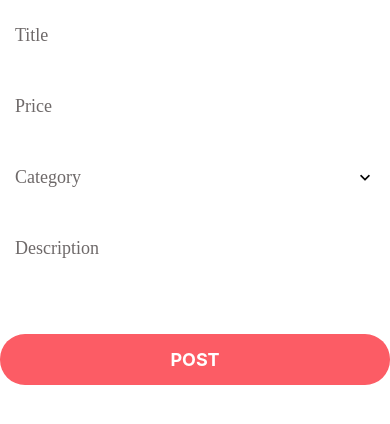
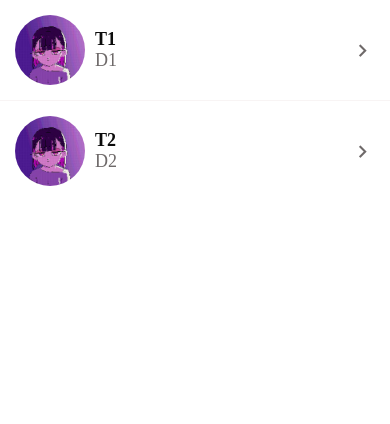
Before and after one commit to Mustee0ty/CodingWithMosh-DoneWithIt, a React Native app: screen / in a window 390 px wide. Shown: the top 424 px of the page. Built offline with nearby package versions, Linux system fonts and the light colour scheme.

Commit message:
adding chevrons and handling long texts

```diff
--- a/App.js
+++ b/App.js
@@ -1,9 +1,8 @@
 import React from "react"
-import LoginScreen from "./app/screens/LoginScreen"
-import ListingEditScreen from "./app/screens/ListingEditScreen"
+import MessagesScreen from "./app/screens/MessagesScreen"
 
 function App() {
- return <ListingEditScreen />
+ return <MessagesScreen />
 }
 
 export default App
--- a/app/components/AppText.js
+++ b/app/components/AppText.js
@@ -3,6 +3,10 @@
 
 import defaultStyles from "../config/styles"
 
-export default function AppText({ children, style }) {
- return <Text style={[defaultStyles.text, style]}>{children}</Text>
+export default function AppText({ children, style, ...otherProps }) {
+ return (
+  <Text style={[defaultStyles.text, style]} {...otherProps}>
+   {children}
+  </Text>
+ )
 }
--- a/app/components/ListItem.js
+++ b/app/components/ListItem.js
@@ -1,24 +1,14 @@
-import {
- View,
- StyleSheet,
- Image,
- TouchableOpacity,
- TouchableHighlight,
-} from "react-native"
-import React from "react"
-
-// Import Component
-import AppText from "./AppText"
+import { View, StyleSheet, Image, TouchableHighlight } from "react-native"
+import { MaterialCommunityIcons } from "@expo/vector-icons"
 
 // import Swipeable
-import {
- PanGestureHandler,
- GestureHandlerRootView,
-} from "react-native-gesture-handler"
+import { GestureHandlerRootView } from "react-native-gesture-handler"
 import Swipeable from "react-native-gesture-handler/Swipeable"
 
+// import component
+import AppText from "./AppText"
+// import component
 import colors from "../config/colors"
-// import { PanGesture } from "react-native-gesture-handler/lib/typescript/handlers/gestures/panGesture"
 
 export default function ListItem({
  title,
@@ -36,9 +26,20 @@
       {IconComponent}
       {image && <Image style={styles.image} source={image} />}
       <View style={styles.detailsContainer}>
-       <AppText style={styles.title}>{title}</AppText>
-       {subTitle && <AppText style={styles.subtitle}>{subTitle}</AppText>}
+       <AppText style={styles.title} numberOfLines={1}>
+        {title}
+       </AppText>
+       {subTitle && (
+        <AppText style={styles.subtitle} numberOfLines={2}>
+         {subTitle}
+        </AppText>
+       )}
       </View>
+      <MaterialCommunityIcons
+       name="chevron-right"
+       color={colors.medium}
+       size={25}
+      />
      </View>
     </TouchableHighlight>
    </Swipeable>
@@ -51,6 +52,7 @@
   flexDirection: "row",
   padding: 15,
   backgroundColor: colors.white,
+  alignItems: "center",
  },
  image: {
   width: 70,
@@ -58,6 +60,7 @@
   borderRadius: 35,
  },
  detailsContainer: {
+  flex: 1,
   marginLeft: 10,
   justifyContent: "center",
  },
```
